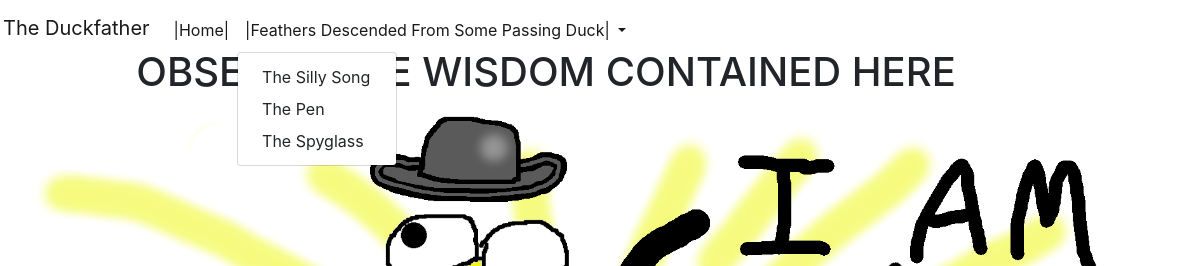
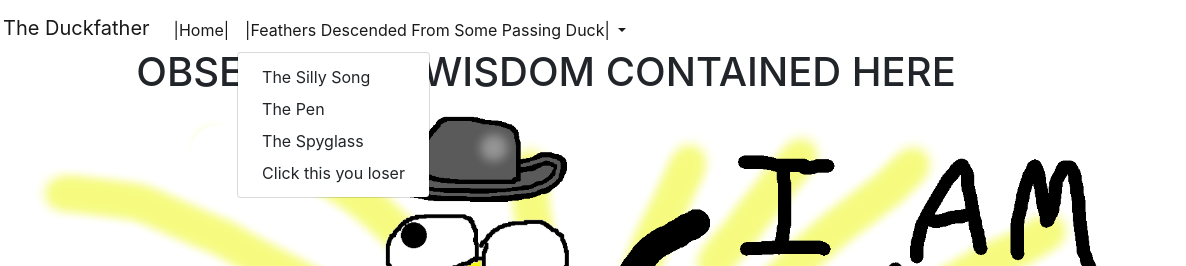
Before and after one commit to MokeDuck/idk, a plain HTML site: page index.html in a window 1280 px wide. Both pictures are taken after a click on the link "|Feathers Descended From Some Passing Duck|". Shown: the top 266 px of the page, 94-1280 px from the left. Drawn offline with nearby package versions, Linux system fonts and the light colour scheme.

Commit message:
Update index.html

```diff
--- a/index.html
+++ b/index.html
@@ -64,6 +64,7 @@
           <a class="dropdown-item" href="SillySong.html"> The Silly Song </a>
           <a class="dropdown-item" href="ThePen.html"> The Pen </a>
           <a class="dropdown-item" href="TheSpyglass.html"> The Spyglass </a>
+          <a class="dropdown-item" href="DatabaseTesting.html"> Click this you loser </a>
         </div>
       </li>
     </ul>
```
